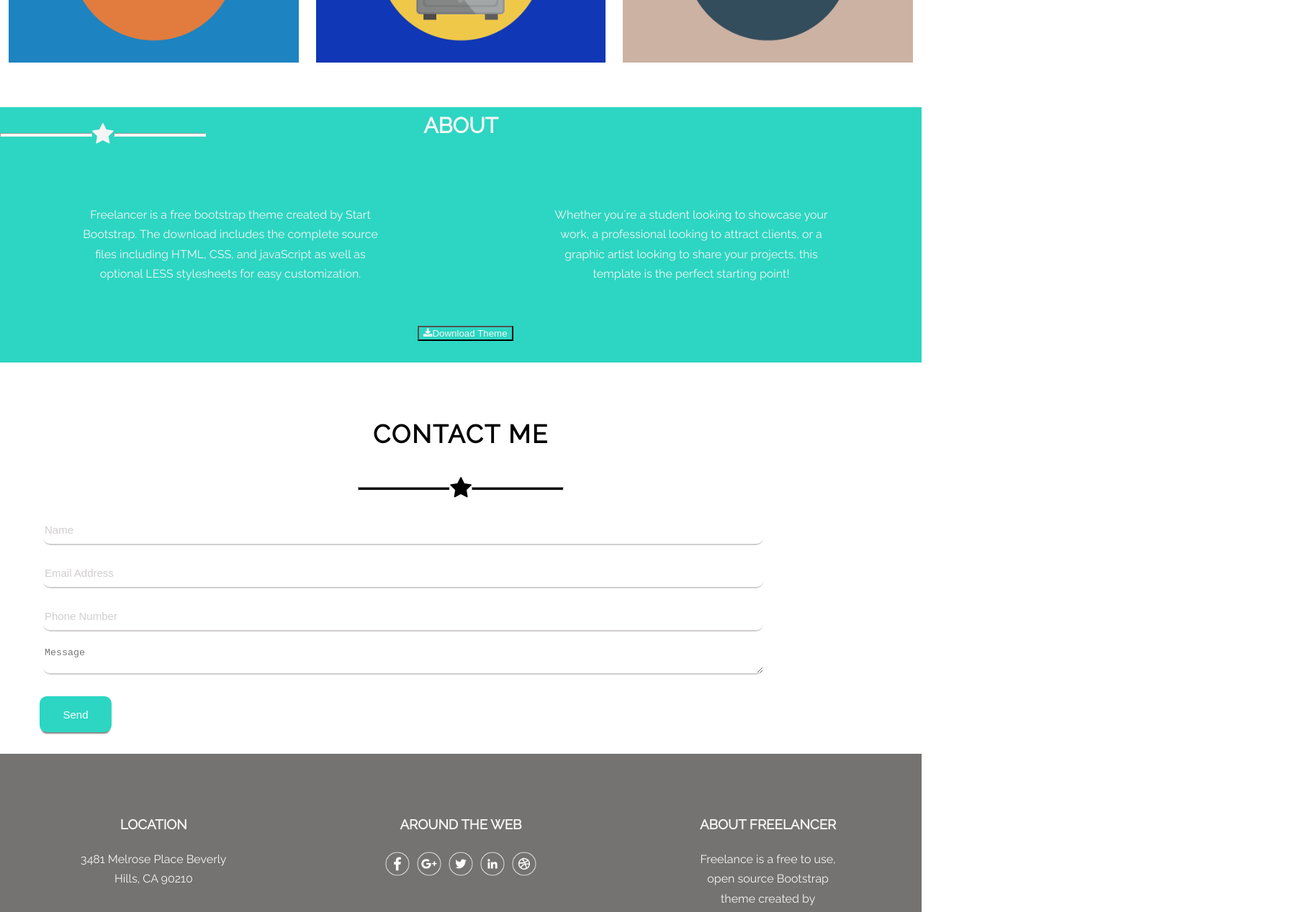
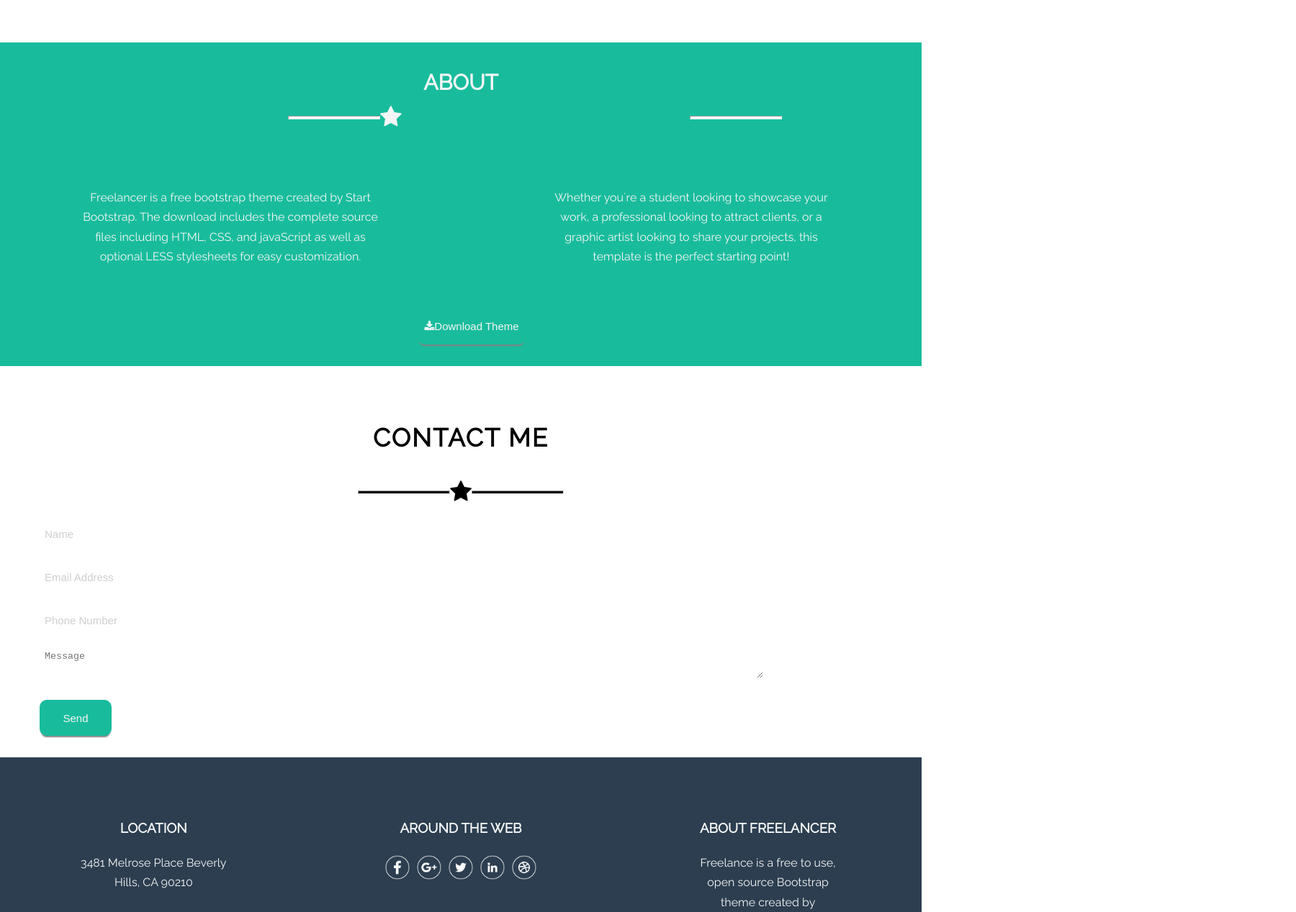
Before and after one commit to marcecabelloh/freelancer, a plain HTML site: page index.html in a window 1280 px wide. Shown: the part 1532-2800 px from the top of the page at 72% size, 1800 px wide, since content can reach past the window. Drawn offline with Linux system fonts and the light colour scheme.

Commit message:
correcciones estilos

```diff
--- a/css/common.css
+++ b/css/common.css
@@ -26,7 +26,12 @@
 
  .logo{
  	float: left;
- 	margin-left: 50px;
+ 	padding-left: 50px;
+ 	display: inline-block;
+ }
+
+ .enlaces{
+ 	padding-left: 900px;
  }
 
  .menu-container{
@@ -36,35 +41,49 @@
  	margin-left: 50%;
  }
 
- .titulo{
+ .container .titulo{
  	font-size: 30px;
  	margin-top: -20px;
- 	margin-bottom: -30px;/*necesario para controlar que la linea y la estrella queden centradas y no tan abajo como ocurria en un principio*/
+ 	margin-bottom: -40px;/*necesario para controlar que la linea y la estrella queden centradas y no tan abajo como ocurria en un principio*/
 
  }
 
+ #about .titulo {
+ 	padding-top: 30px;
+ }
+
+#about .titulo .linea{
+ 	padding-left:300px;
+ }
 
  .menu-container a {
  	right: : 800px;
  }
 
  .boton1{
- 	background-color: #2cd6c2;
+ 	background-color: #18BC9C;
  	color: whitesmoke;
- 	text-align: center;
  	margin-top: 30px;
  	margin-bottom: 30px;
  	margin-left: 580px;
+ 	margin-right: 1070px;
+ 	margin-top: 30px;;
+ 	border: none;
+ 	border-radius: 10px;
+ 	width: 150px;
+ 	height: 50px;
+ 	font-size: 15px;
+ 	box-shadow: 0 4px 2px -2px gray;
+
 
  }
 
  .boton2{
- 	background-color: #2cd6c2;
+ 	background-color: #18BC9C;
  	color: whitesmoke;
  	margin-right: 1070px;
  	margin-top: 30px;
  	margin-bottom: 30px;
- 	color: white;
  	border: none;
  	border-radius: 10px;
  	width: 100px;
@@ -82,6 +101,9 @@
  	font-size: 53px;
  }
 
+ /* linea, linea-1 y linea-2 permiten acomodar la linea con la estrella de
+ bajo de cada título*/
+
  .linea{
  	height: 5px;
  	width: 10%;
@@ -90,9 +112,6 @@
  	display: inline-block;
  }
 
- .linea .estrella{
- 	margin-top: -60px
- }
 
  .linea-1{
  	height: 5px;
@@ -101,6 +120,15 @@
  	display: inline-block;
  	background-color: black;
  	text-align: center;
+ }
+
+ .linea-2{
+ 	height: 5px;
+ 	width: 10%;
+ 	margin-top: 60px;
+ 	display: inline-block;
+ 	margin-left: 400px;
+ 	background-color: white;
  }
 
  .btn-home{
--- a/css/main.css
+++ b/css/main.css
@@ -33,11 +33,11 @@
  a {
  	color: whitesmoke;
  	text-decoration: none;
- 	float: right;
+
  }
 
  a:hover {
- 	color:#49E9FF ;
+ 	color: #18BC9C ;
  }
 
  p{
@@ -48,7 +48,7 @@
 
  header{
  	position: fixed;
- 	background-color: #3f4c6b ;
+ 	background-color: #2C3E50 ;
  	width: 100%;
  	top: 0;
  	color: whitesmoke;
@@ -56,7 +56,7 @@
 
 
  #home{
- 	background-color: #2cd6c2;
+ 	background-color: #18BC9C;
  	background-position: center;
  	background-repeat: no-repeat;
  	background-size: cover;
@@ -77,10 +77,12 @@
 
  #portfolio{
  	text-align: center;
- 	padding: 70px 7px;
+ 	padding: 0 50px;
+ 	padding-top: 50px;
  }
+
  #about{
- 	background-color: #2cd6c2;
+ 	background-color: #18BC9C;
  	color: whitesmoke;
  	margin-top: 70px;
  }
@@ -97,29 +99,51 @@
 
  input[type]{
  	display:block;
- 	border-radius: 10px;
+
  	width: 1000px;
  	height: 40px;
  	margin-top: 20px;
  	margin-left: 60px;
  	border: none;
-	border-bottom: 2px solid #d0cecd;/*darle color a la línea de mi input*/
+ 	border-bottom:  #d0cecd;/*darle color a la línea de mi input*/
 
  }
 
- input[type=text]:focus{
+ input[type]:focus{
  	outline:0px;
  }
 
  textarea[type=text]{
  	display:block;
- 	border-radius: 10px;
+
  	width: 1000px;
  	height: 40px;
  	margin-top: 20px;
  	margin-left: 60px;
  	border: none;
-	border-bottom: 2px solid #d0cecd;/*darle color a la línea de mi input*/
+ 	border-bottom:#d0cecd;/*darle color a la línea de mi input*/
+ }
+
+ /*quitar focus o borde azul al presion input y botones*/
+ textarea[type=text]{
+ 	outline: 0px;
+ }
+
+ button:focus{
+ 	outline: 0px;
+ }
+
+ /* cambia color de boton del section contact al presionarlo*/
+ .boton2:hover {
+ 	background: rgba(0,0,0,0);
+ 	color: #3a7999;
+ 	box-shadow: inset 0 0 0 3px #3a7999;
+ }
+
+ .boton1:hover {
+ 	background: rgba(0,0,0,0);
+ 	color: #3a7999;
+ 	box-shadow: inset 0 0 0 3px #3a7999;
  }
 
  /*cambio color placeholder*/
@@ -136,7 +160,7 @@ input:-ms-input-placeholder {
  }
 
  #info{
- 	background-color: #757272;
+ 	background-color: #2C3E50;
  	color: whitesmoke;
 
  }
@@ -157,6 +181,7 @@ input:-ms-input-placeholder {
  	text-decoration: none;
  }
 
+/*botones redes sociales*/
 
  .socialbtns{
  	list-style: none outside none;
--- a/index.html
+++ b/index.html
@@ -17,11 +17,14 @@
 	<!-- Escribe tu código aquí -->
 	<header>
 		<div class="menu container">
-			<h3 href="#" class="logo">START BOOTSTRAP</h3>
+			<h3 class="logo">START BOOTSTRAP</h3>
+			</div>
+			<div class="enlaces">
 			<a href="# portfolio" class="text-uppercase link">Portfolio</a>
 			<a href="# about" class="text-uppercase link">About</a>
 			<a href="# contact" class="text-uppercase link">Contact</a>
-		</nav>
+			</div>
+
 	</header>
 
 	<section id="home">
@@ -76,7 +79,7 @@
 
 			<section class="container" id="about">
 				<h2 class="titulo">ABOUT</h2>
-				<hr class="linea"></hr><i class="fa fa-star fa-2x" aria-hidden="true" class="estrella"></i><hr class="linea"></hr>
+				<hr class="linea-2"></hr><i class="fa fa-star fa-2x" aria-hidden="true" class="estrella"></i><hr class="linea-2"></hr>
 
 				<div class="row">
 
```
Lines whose indentation alone changed are shown as unchanged.
